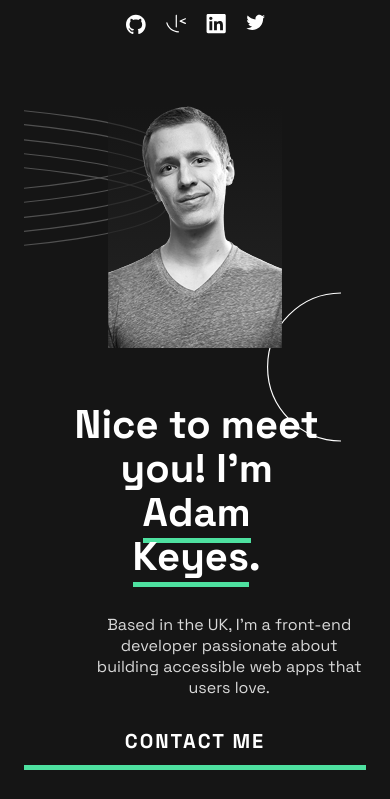
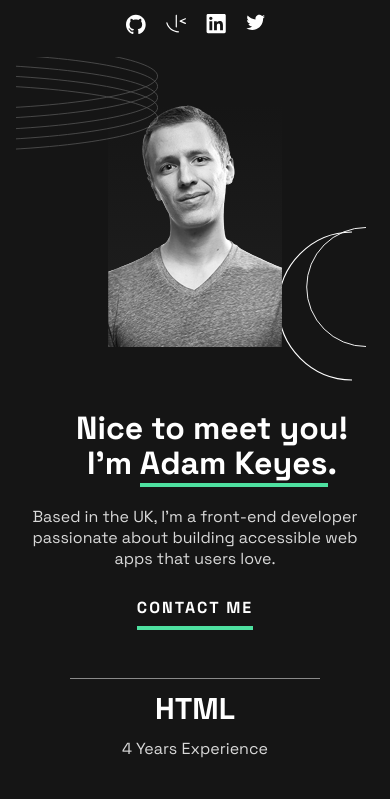
Before and after one commit to mariafernandamamone/CSS-Responsive-Portfolio, a website built with Vite: page index.html in a window 390 px wide. Shown: the part 45-844 px from the top of the page. Built offline with nearby package versions, Linux system fonts and the light colour scheme; files whose address does not match are found by name.

Commit message:
mobile hero finalized

```diff
--- a/index.html
+++ b/index.html
@@ -41,25 +41,28 @@
       <div class="container">
         <section class="hero">
           <div class="hero-content">
-            <div class="img-tablet">
-              <div class="hero-img">
-              <img src="src/images/photo.png" alt="">
+
+            <div class="hero-img">
+              <img src="src/images/photo.png" alt="Adam Keyes">
             </div>
+
+            <div class="hero-text">
+              <h1 class="hero-title">
+                Nice to meet you! I’m <span>Adam Keyes</span>.
+              </h1>
+
+              <p class="hero-subtitle">
+                Based in the UK, I’m a front-end developer passionate about building accessible web apps that users love.
+              </p>
+
+              <a href="#" class="hero-contact">CONTACT ME</a>
             </div>
-            <div class="content-tablet">
-              <div class="hero-title">
-                <h1>Nice to meet you! I’m <span>Adam Keyes</span>.</h1>
-              </div>
-              <div class="hero-subtitle">
-                <p>Based in the UK, I’m a front-end developer passionate about building accessible web apps that users love.</p>
-              </div>
-              <div class="hero-contact">
-                <a href="#">CONTACT ME</a>
-              </div>
-            </div>
+
           </div>
-          <div class="line"></div>
+
+          <div class="hero-line"></div>
         </section>
+     </div>
 
         <section class="languages">
           <div>
--- a/src/sass/abstracts/_mixins.scss
+++ b/src/sass/abstracts/_mixins.scss
@@ -3,12 +3,6 @@
 @mixin breakpoint($bp) {
   @if $bp == tablet {
     @media (min-width: $bp-tablet) {
-      @content;
-    }
-  }
-
-  @if $bp == tablethorizontal {
-    @media (min-width: $bp-tablet-horizontal) {
       @content;
     }
   }
@@ -19,3 +13,27 @@
     }
   }
 }
+
+@mixin link-primary {
+  display: inline-block;
+  color: $white;
+  text-decoration: none;
+  font-weight: bold;
+  letter-spacing: 2px;
+  border-bottom: 2px solid $green;
+  padding-bottom: 6px;
+  transition: color 0.3s ease;
+
+  &:hover {
+    color: $green;
+  }
+}
+
+@mixin divider($width: 70%, $max-width: 320px) {
+  width: $width;
+  max-width: $max-width;
+  height: 1px;
+  margin: 3rem auto 0;
+  background-color: $white;
+  opacity: 0.5;
+}
--- a/src/sass/abstracts/_variables.scss
+++ b/src/sass/abstracts/_variables.scss
@@ -1,5 +1,4 @@
 $bp-tablet: 768px;
-$bp-tablet-horizontal: 1024px;
 $bp-desktop: 1440px;
 
 $font-title: "Space Grotesk", sans-serif;
--- a/src/sass/components/_hero.scss
+++ b/src/sass/components/_hero.scss
@@ -1,123 +1,92 @@
-@use '../abstracts/abstracts' as *;
+@use "../abstracts/abstracts" as *;
 
 .hero {
-    background-color: $black;
-    padding-top: 50px;
   position: relative;
-    z-index: 0;
+  padding-top: 3rem;
+  text-align: center;
   overflow: hidden;
-    @include breakpoint(tablet) {
-
-        .hero-content {
-          display: flex;
-          flex-direction: row-reverse;
-        }
-    }
 
   &-content {
     display: flex;
     flex-direction: column;
     align-items: center;
-        text-align: center;
-        @include breakpoint(tablet) {
-          display: none;
-          .content-tablet {
-            display: flex;
-            flex-direction: column;
-            align-items: left;
-          }
-        }
   }
 
   &-img {
     position: relative;
     z-index: 1;
-        @include breakpoint (tablet) {
-            display: none;
+
+    img {
+      display: block;
+      width: 174px;
+      height: auto;
+      position: relative;
+      z-index: 1;
     }
 
-
     &::before {
-            content: '';
-            background-image: url('../../src/images/ellypses.svg');
+      content: "";
       position: absolute;
-            left: -160px;
-            top: 30%;
-            transform: translateY(-50%);
-            z-index: -1;
-            width: 300px;
-            height: 150px;
+      top: -0.5rem;
+      left: -110px;
+      width: 260px;
+      height: 110px;
+      background: url("../../src/images/ellypses.svg") no-repeat;
       background-size: contain;
-            background-repeat: no-repeat;
+      z-index: 2;
     }
 
-
-
-        img {
-            background: linear-gradient(
-                to bottom,
-                rgba($black, 0.5),
-                rgba($dark-grey, 1)
-            );
-            display: block;
-            width: 174px;
-            height: 242px;
-            margin: 0 auto;
+    &::after {
+      content: "";
+      position: absolute;
+      right: -144px;
+      bottom: 0px;
+      width: 120px;
+      height: 120px;
+      background-image: url("../../src/images/circle.svg");
+      background-repeat: no-repeat;
+      background-size: contain;
+      z-index: 2;
     }
   }
 
+  &-text {
+    position: relative;
+    margin-top: 1.5rem;
+    max-width: 340px;
+  }
 
   &-title {
-        margin-top: 40px;
-        margin-left: 10%;
-
-        h1 {
-            text-align: center;
-            font-size: 40px;
+    font-size: 2rem;
+    line-height: 1.1;
+    margin-bottom: 1.5rem;
     color: $white;
-            line-height: 1.1;
-            max-width: 90%;
-            padding: 5%;
 
     span {
-                text-decoration: none;
-                border-bottom: 5px solid $green;
-            }
+      border-bottom: 4px solid $green;
     }
   }
 
-    .hero-subtitle {
-        margin: 20px 0 30px;
-        max-width: 400px;
+  &-subtitle {
+    margin-bottom: 1.75rem;
     color: $light-grey;
-        justify-content: center;
-        padding-left: 20%;
   }
 
-    .hero-contact {
-        border-bottom: 5px solid $green;
-        a {
-            font-size: 20px;
-            font-weight: bold;
+  &-contact {
+    display: inline-block;
+    padding-bottom: 0.5rem;
+    color: $white;
+    font-weight: 700;
     letter-spacing: 2px;
     text-decoration: none;
-            color: $white;
-            transition: border-color 0.3s ease;
+    border-bottom: 4px solid $green;
 
-            padding-bottom: 3%;
     &:hover {
       color: $green;
     }
   }
-    }
 
-    .line {
-        align-items: center;
-        justify-content: center;
-        margin-top: 10%;
-        background-color: $white;
-        width: 80%;
-        height: 1px;
-        margin-bottom: 30px;
+  &-line {
+      @include divider;
   }
 }
--- a/src/sass/layout/_container.scss
+++ b/src/sass/layout/_container.scss
@@ -1,15 +1,19 @@
 @use '../abstracts/abstracts' as *;
 
 .container {
+  max-width: 1440px;
   width: 100%;
-  padding-inline: 1.5rem;
-
+  margin-inline: auto;
+  padding-left: 16px;
+  padding-right: 16px;
   @include breakpoint(tablet) {
-    padding-inline: 2rem;
+    padding-left: 32px;
+    padding-right: 32px;
   }
 
   @include breakpoint(desktop) {
-    padding-inline: 3rem;
+    padding-left: 64px;
+    padding-right: 64px;
     max-width: 1200px;
     margin-inline: auto;
   }
--- a/src/sass/themes/_default.scss
+++ b/src/sass/themes/_default.scss
@@ -1,38 +1,12 @@
 @use '../abstracts/abstracts' as *;
 
-html * {
-    font-family: $font-title;
+html {
+  font-family: $font-title;
 }
 
 body {
-    max-width: 1440px;
-    width: 100%;
-    margin-left: auto;
-    margin-right: auto;
-    background-color: $black;
-    position: relative;
-    @include breakpoint(tablet) {
-      &::after {
-        content: '';
-        background-image: url('../../src/images/img-tablet.png');
-        position: absolute;
-        right: 0;
-        top: 25%;
-        transform: translateY(-50%);
-        width: 38%;
-        height: 51%;
-        background-size: contain;
-        background-repeat: no-repeat;
-        z-index: 0;
-       }
-    }
-
+  width: 100%;
+  min-height: 100vh;
+  background-color: $black;
+  margin: 0;
 }
-
-.container {
-    max-width: 1440px;
-    width: 100%;
-    margin-left: auto;
-    margin-right: auto;
-    background-color: $black;
-}
```
Lines whose indentation alone changed are shown as unchanged.
